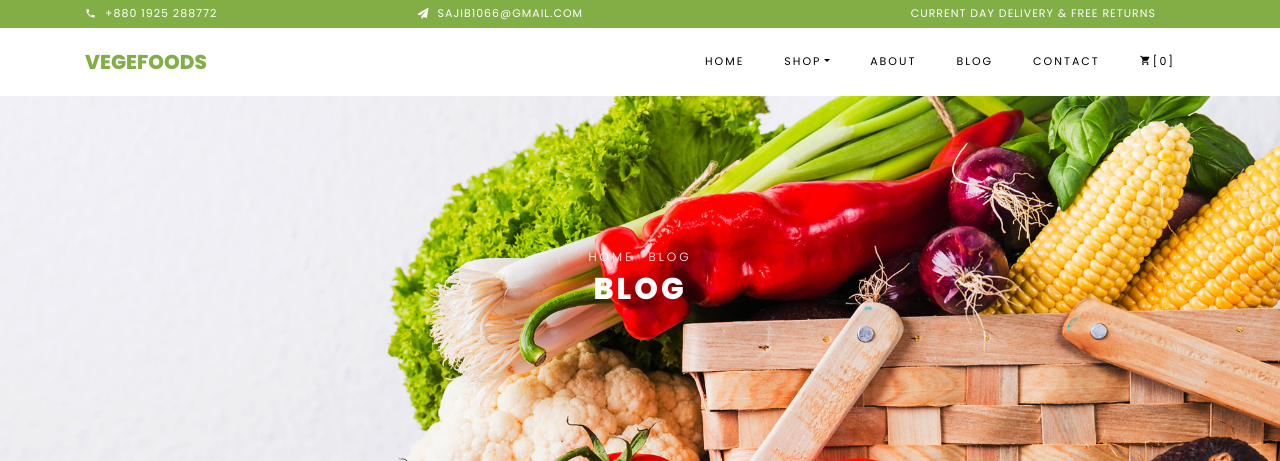
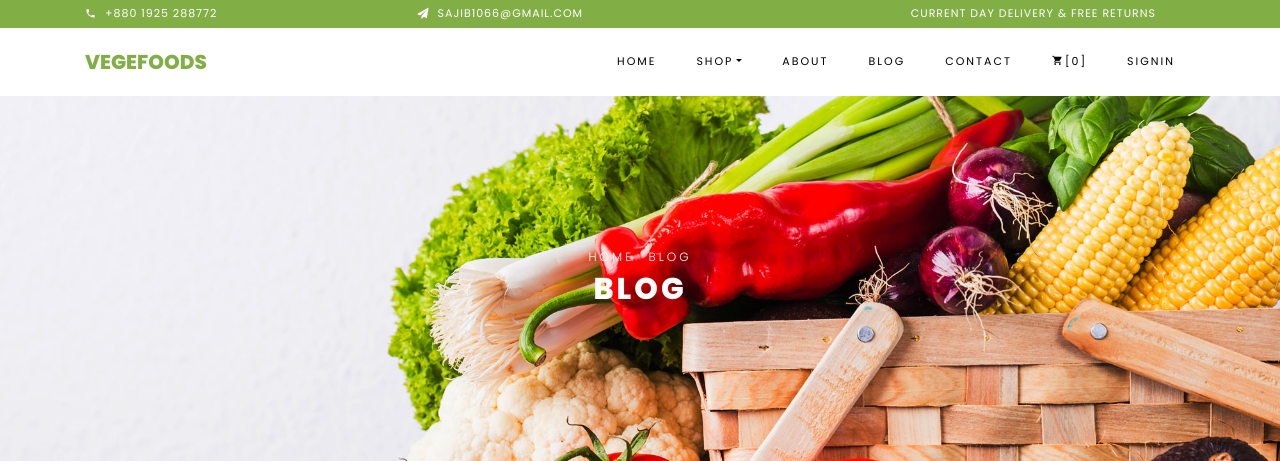
Before and after one commit to sajib1066/django-ecommerce, a Django app: page /blog/ in a window 1280 px wide. Shown: the top 461 px of the page. Run offline with Django 3.2, Linux system fonts and the light colour scheme; data that the repository does not hold is empty; some libraries are stand-ins or nearby versions; some web fonts are replaced.

Commit message:
update navbar

```diff
--- a/templates/base/navbar.html
+++ b/templates/base/navbar.html
@@ -45,6 +45,7 @@
         <li class="nav-item"><a href="{% url 'blog' %}" class="nav-link">Blog</a></li>
         <li class="nav-item"><a href="{% url 'contact' %}" class="nav-link">Contact</a></li>
         <li class="nav-item cta cta-colored"><a href="{% url 'cart' %}" class="nav-link"><span class="icon-shopping_cart"></span>[0]</a></li>
+        <li class="nav-item"><a href="{% url 'contact' %}" class="nav-link">Signin</a></li>
 
       </ul>
     </div>
```
